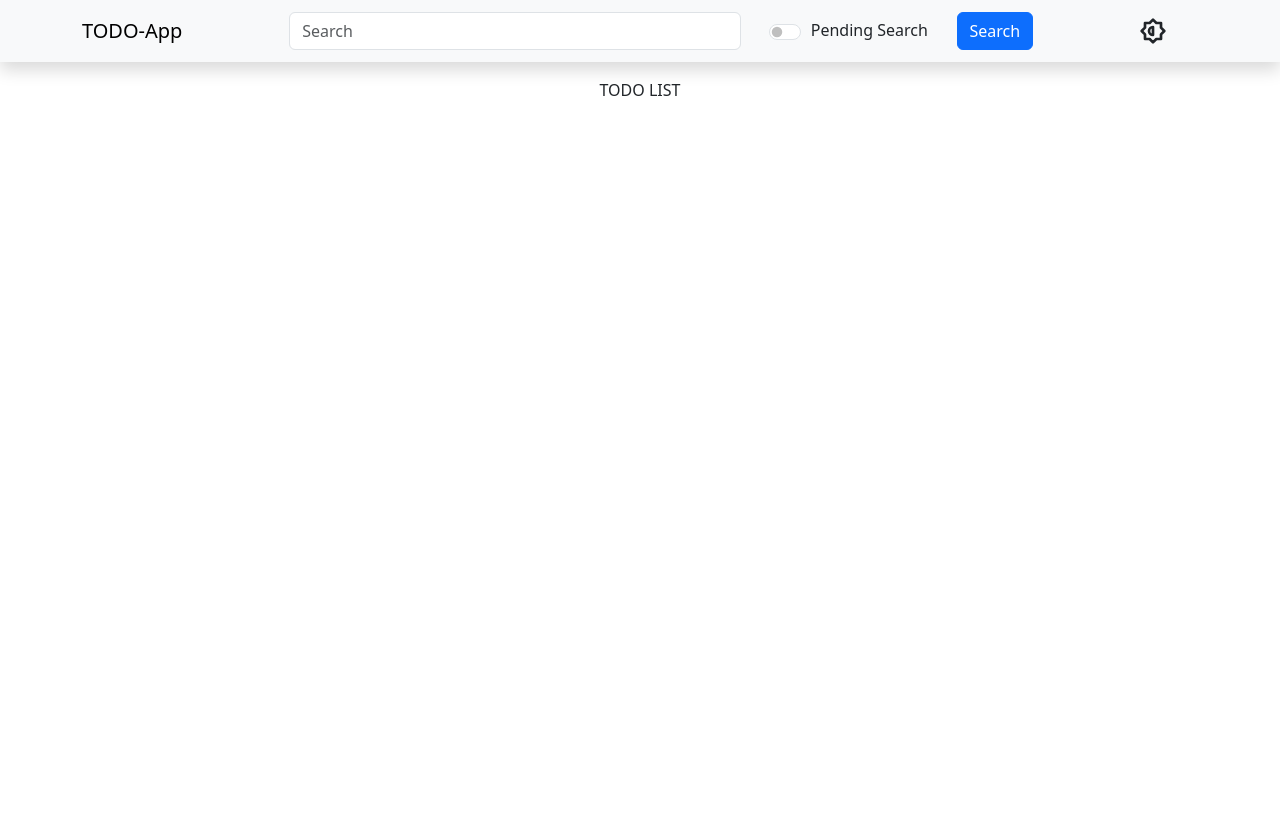
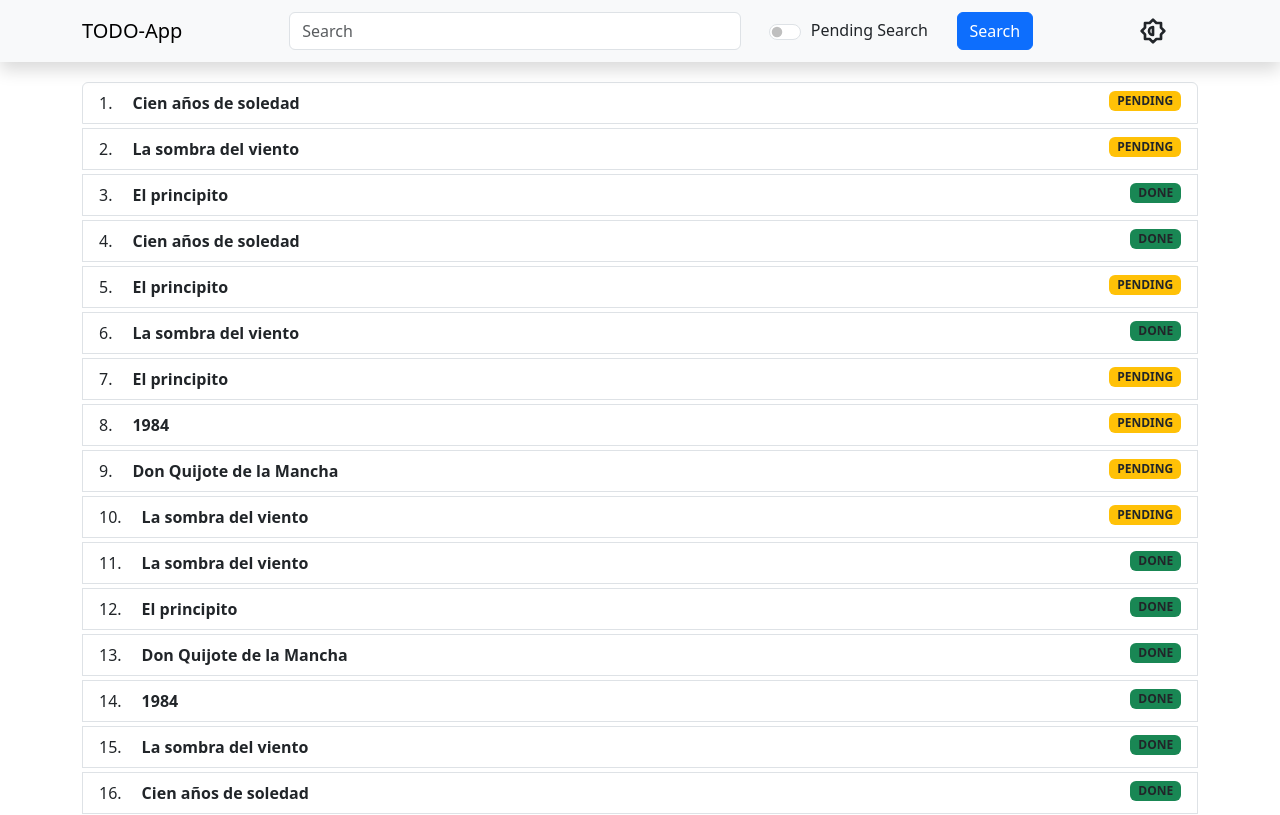
Before and after one commit to DIOLINK/challenge-invgate, a React (Vite) app: page / in a window 1280 px wide. Shown: the top 815 px of the page. Built offline with nearby package versions, Linux system fonts and the light colour scheme.

Commit message:
add: TodoList and TodoItem with mockup

```diff
--- /dev/null
+++ b/src/components/TodoList/TodoItem.tsx
@@ -0,0 +1,24 @@
+import { isDone } from '@/helpers';
+import { Todo } from '@/types';
+import { Badge, Col, ListGroup, Row } from 'react-bootstrap';
+
+export const TodoItem = ({ todo }: { todo: Todo }) => {
+  console.log('🚀 ~ TodoItem ~ todo:', todo);
+
+  return (
+    <ListGroup.Item
+      as="li"
+      className="d-flex justify-content-between align-items-start mt-1 border-1"
+    >
+      <Row className="ms-2 me-auto">
+        <Col className="fw-bold">{todo.title}</Col>
+      </Row>
+      <Badge
+        bg={isDone(todo.completed).status}
+        className="text-uppercase text-dark pointer"
+      >
+        {isDone(todo.completed).text}
+      </Badge>
+    </ListGroup.Item>
+  );
+};
--- /dev/null
+++ b/src/components/TodoList/index.tsx
@@ -0,0 +1,13 @@
+import { mockTodoList } from '@/utils';
+import { ListGroup } from 'react-bootstrap';
+import { TodoItem } from './TodoItem';
+
+export const TodoList = () => {
+  return (
+    <ListGroup as="ol" numbered>
+      {mockTodoList(50).map((todo, index) => (
+        <TodoItem key={index} todo={todo} />
+      ))}
+    </ListGroup>
+  );
+};
--- a/src/contexts/ThemeContext.tsx
+++ b/src/contexts/ThemeContext.tsx
@@ -28,7 +28,6 @@ export const ThemeProvider = ({ children }: PropsWithChildren) => {
   }, []);
 
   const toggleTheme = () => {
-    console.log('🚀 ~ toggleTheme ~ me llamo:');
     setTheme((oldTheme) => THEME.changeMode(oldTheme));
     document.body.setAttribute(THEME.dataTheme, THEME.changeMode(theme));
     setValue(THEME.changeMode(theme));
--- a/src/views/Home/index.tsx
+++ b/src/views/Home/index.tsx
@@ -1,9 +1,10 @@
 import { Layout } from '@/components';
+import { TodoList } from '@/components/TodoList';
 
 export const HomePage = () => {
   return (
     <Layout>
-      <div>TODO LIST</div>
+      <TodoList />
     </Layout>
   );
 };
```
